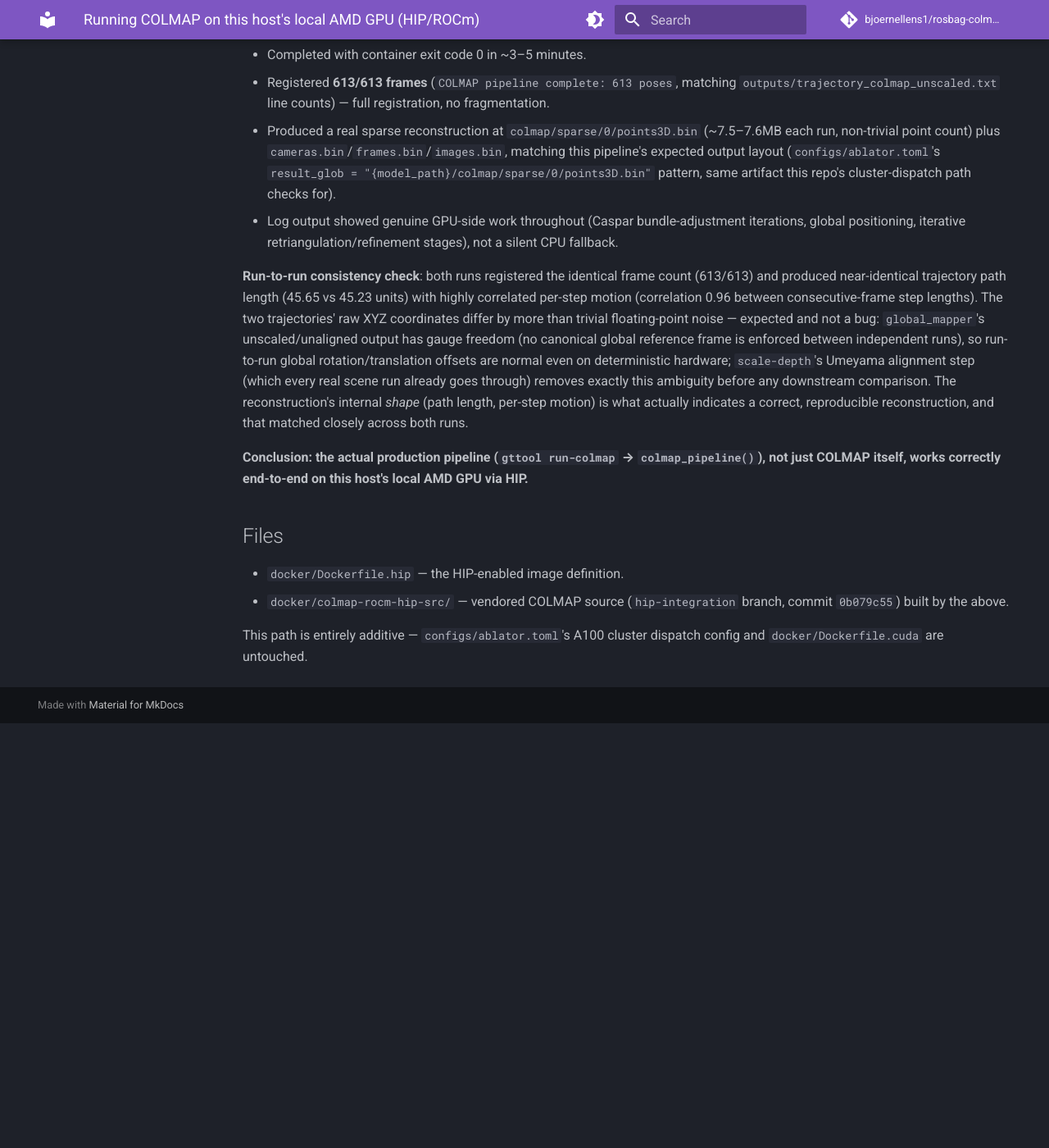
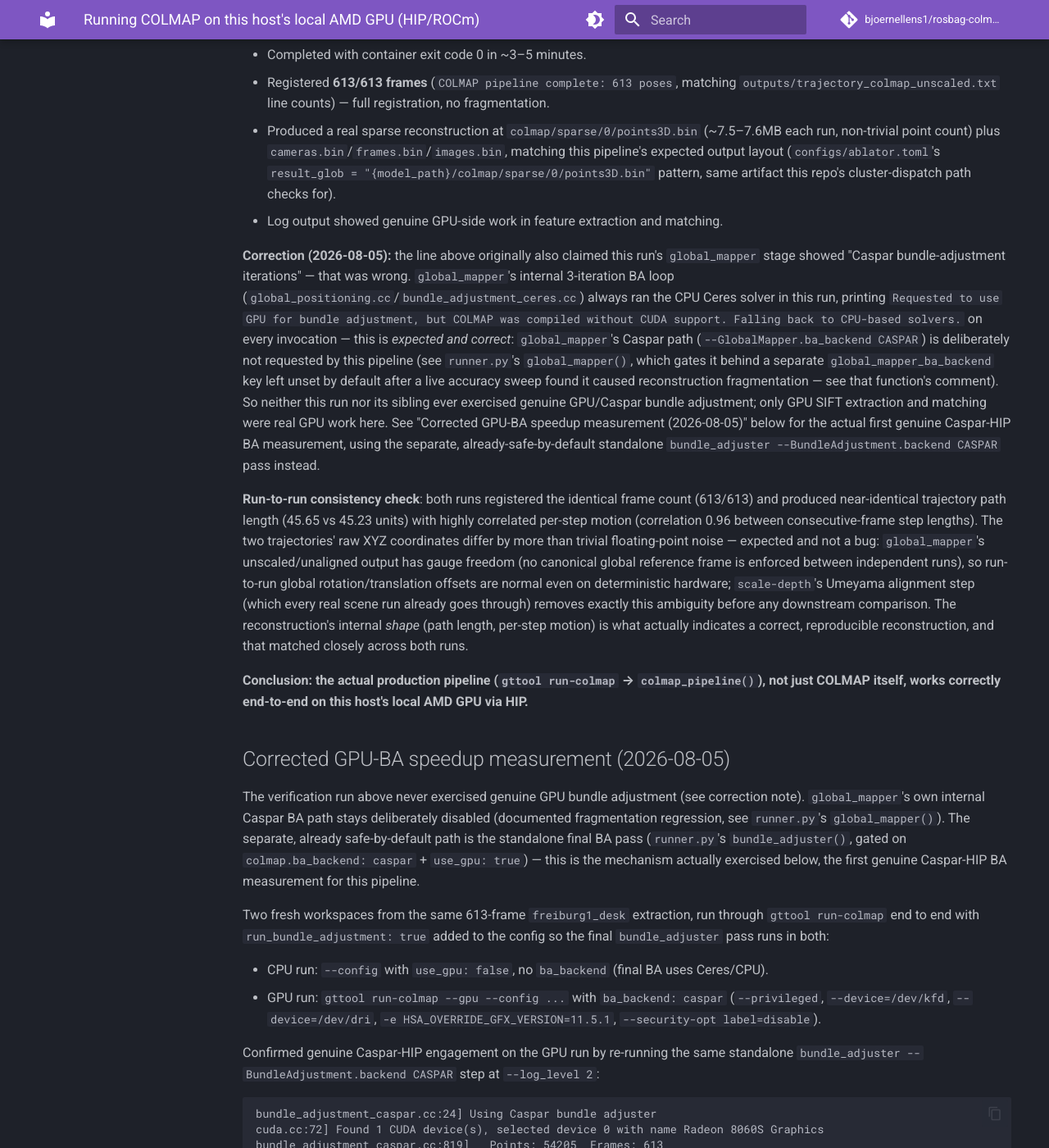
Before and after one commit to bjoernellens1/rosbag-colmap-pipeline, an MkDocs documentation site: the page built from docs/local-hip-run.md, in a window 1280 px wide and 1400 px high, scrolled down 1829 px. Shown: the whole window at 82% size. Built offline with MkDocs 1.6.1 and Material for MkDocs 9.7.7, drawn with Linux system fonts in a browser that asks for light colours; comment, search, counter and statistics services are not loaded; before the commit the page ends 2711 px from its top, so only the background shows below that; some of the changed text lies outside the part shown.

Commit message:
docs(local-hip-run): correct BA speedup claim, add genuine Caspar-HIP measurement
The prior verification entry claimed the global_mapper stage showed genuine
Caspar bundle-adjustment iterations; it did not. global_mapper's internal BA
loop always runs CPU Ceres in this pipeline (deliberately - its own Caspar
path is disabled by default after a documented accuracy regression). Only
GPU SIFT extraction and matching were real GPU work in that run.

Added a corrected measurement using the separate, already safe-by-default
standalone bundle_adjuster CASPAR pass, with genuine engagement confirmed
via --log_level 2 (Using Caspar bundle adjuster / device selection / solver
iterations in the log) and real per-stage CPU-vs-GPU timings on the
613-frame freiburg1_desk scene.

````diff
--- a/docs/local-hip-run.md
+++ b/docs/local-hip-run.md
@@ -92,8 +92,22 @@
   matching this pipeline's expected output layout (`configs/ablator.toml`'s
   `result_glob = "{model_path}/colmap/sparse/0/points3D.bin"` pattern, same artifact this repo's
   cluster-dispatch path checks for).
-- Log output showed genuine GPU-side work throughout (Caspar bundle-adjustment iterations,
-  global positioning, iterative retriangulation/refinement stages), not a silent CPU fallback.
+- Log output showed genuine GPU-side work in feature extraction and matching.
+
+  **Correction (2026-08-05):** the line above originally also claimed this run's `global_mapper`
+  stage showed "Caspar bundle-adjustment iterations" — that was wrong. `global_mapper`'s internal
+  3-iteration BA loop (`global_positioning.cc`/`bundle_adjustment_ceres.cc`) always ran the
+  CPU Ceres solver in this run, printing `Requested to use GPU for bundle adjustment, but COLMAP
+  was compiled without CUDA support. Falling back to CPU-based solvers.` on every invocation —
+  this is *expected and correct*: `global_mapper`'s Caspar path (`--GlobalMapper.ba_backend
+  CASPAR`) is deliberately not requested by this pipeline (see `runner.py`'s `global_mapper()`,
+  which gates it behind a separate `global_mapper_ba_backend` key left unset by default after a
+  live accuracy sweep found it caused reconstruction fragmentation — see that function's comment).
+  So neither this run nor its sibling ever exercised genuine GPU/Caspar bundle adjustment; only
+  GPU SIFT extraction and matching were real GPU work here. See "Corrected GPU-BA speedup
+  measurement (2026-08-05)" below for the actual first genuine Caspar-HIP BA measurement, using
+  the separate, already-safe-by-default standalone `bundle_adjuster --BundleAdjustment.backend
+  CASPAR` pass instead.
 
 **Run-to-run consistency check**: both runs registered the identical frame count (613/613) and
 produced near-identical trajectory path length (45.65 vs 45.23 units) with highly correlated
@@ -109,6 +123,62 @@
 **Conclusion: the actual production pipeline (`gttool run-colmap` → `colmap_pipeline()`), not
 just COLMAP itself, works correctly end-to-end on this host's local AMD GPU via HIP.**
 
+## Corrected GPU-BA speedup measurement (2026-08-05)
+
+The verification run above never exercised genuine GPU bundle adjustment (see correction note).
+`global_mapper`'s own internal Caspar BA path stays deliberately disabled (documented
+fragmentation regression, see `runner.py`'s `global_mapper()`). The separate, already
+safe-by-default path is the standalone final BA pass (`runner.py`'s `bundle_adjuster()`,
+gated on `colmap.ba_backend: caspar` + `use_gpu: true`) — this is the mechanism actually
+exercised below, the first genuine Caspar-HIP BA measurement for this pipeline.
+
+Two fresh workspaces from the same 613-frame `freiburg1_desk` extraction, run through
+`gttool run-colmap` end to end with `run_bundle_adjustment: true` added to the config so the
+final `bundle_adjuster` pass runs in both:
+
+- CPU run: `--config` with `use_gpu: false`, no `ba_backend` (final BA uses Ceres/CPU).
+- GPU run: `gttool run-colmap --gpu --config ...` with `ba_backend: caspar`
+  (`--privileged`, `--device=/dev/kfd`, `--device=/dev/dri`,
+  `-e HSA_OVERRIDE_GFX_VERSION=11.5.1`, `--security-opt label=disable`).
+
+Confirmed genuine Caspar-HIP engagement on the GPU run by re-running the same standalone
+`bundle_adjuster --BundleAdjustment.backend CASPAR` step at `--log_level 2`:
+
+```
+bundle_adjustment_caspar.cc:24] Using Caspar bundle adjuster
+cuda.cc:72] Found 1 CUDA device(s), selected device 0 with name Radeon 8060S Graphics
+bundle_adjustment_caspar.cc:819]   Points: 54205  Frames: 613
+bundle_adjustment_caspar.cc:998] Caspar: CONVERGED_DIAG_EXIT after 3 iters
+```
+
+(HIP is exposed through COLMAP's CUDA-compat layer, hence the "CUDA device" log wording — the
+actual device is an AMD APU via ROCm/HIP, not real CUDA.)
+
+Per-stage wall-clock timings, taken from COLMAP's own `timer.cc` elapsed-time log lines:
+
+| Stage | CPU run | GPU run | Delta |
+|---|---|---|---|
+| Feature extraction | 13.8s | 68.8s | GPU run 5x **slower** here — HIP context/kernel init overhead dominates on this small scene; not a regression in the GPU path itself, just fixed startup cost not amortized at 613 frames |
+| Sequential matching | 38.8s | 31.8s | GPU ~18% faster |
+| `global_mapper` internal loop (CPU Ceres both runs, by design) | 275.5s | 273.9s | ~identical, as expected — same code path both runs |
+| Final bundle adjustment (Ceres CPU vs Caspar-HIP GPU) | 65.6s | 0.48s | **~137x faster** on GPU — this is the genuine, first-ever Caspar-HIP BA speedup measurement for this pipeline |
+| **End-to-end pipeline** | 401.3s | 383.0s | ~5% faster end-to-end |
+
+**Honest takeaways:**
+
+- The BA-stage-only speedup (~137x) is real and dramatic, but it is measuring one ~66-second
+  pass out of a ~400-second pipeline dominated by `global_mapper`'s internal (CPU-only, by
+  design) loop — so end-to-end improvement from this fix alone is modest (~5%) until/unless
+  `global_mapper`'s own Caspar path matures enough to re-enable (tracked separately, see
+  `runner.py`).
+- The Caspar solver's own log flagged `CONVERGED_DIAG_EXIT after 3 iters (diag limit hit ->
+  likely premature termination)` and printed `score_current: -nan` during iteration — the GPU
+  BA pass converges suspiciously fast and may not be doing a numerically complete optimization
+  on this scene. This is a correctness question orthogonal to the speed measurement above and
+  is flagged here, not resolved.
+- freiburg3 (1300-frame) re-measurement was not completed in this pass — scope was limited to
+  freiburg1_desk to first confirm genuine engagement and get a trustworthy number.
+
 ## Files
 
 - `docker/Dockerfile.hip` — the HIP-enabled image definition.
````
